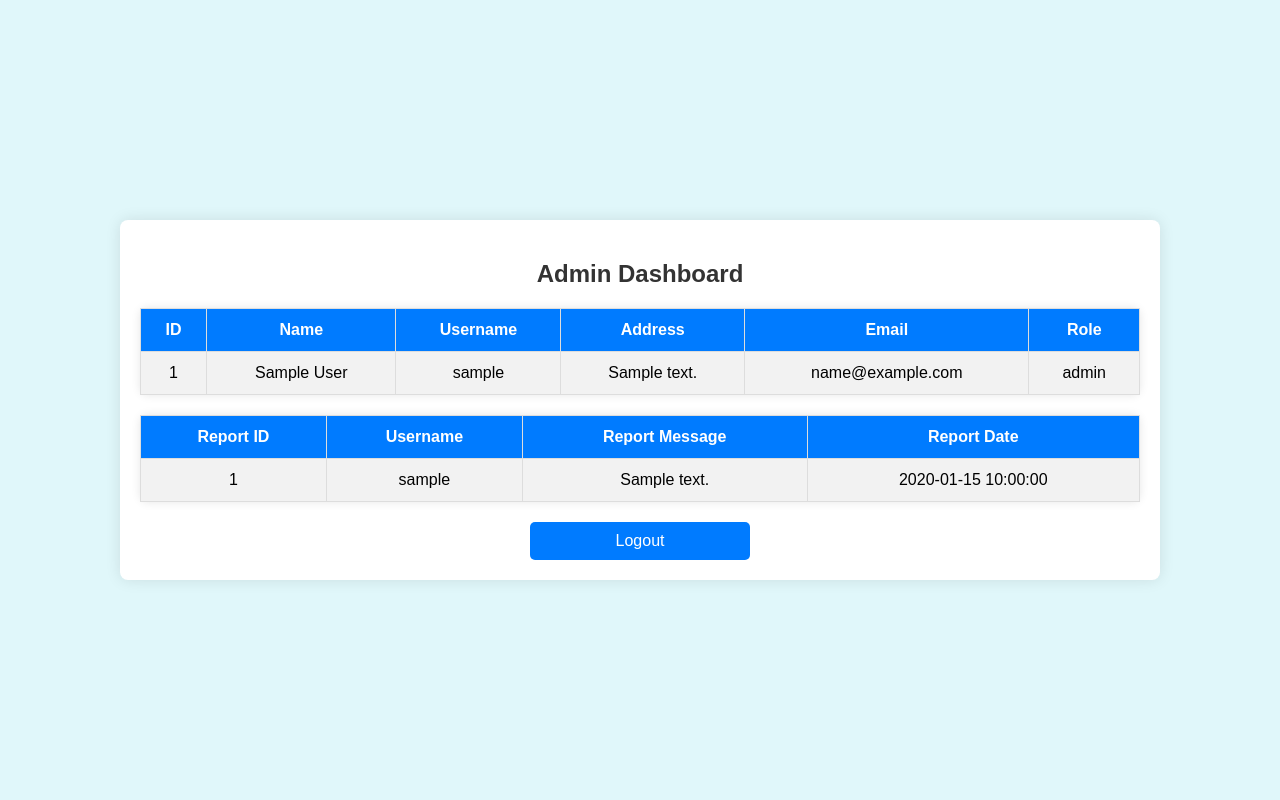
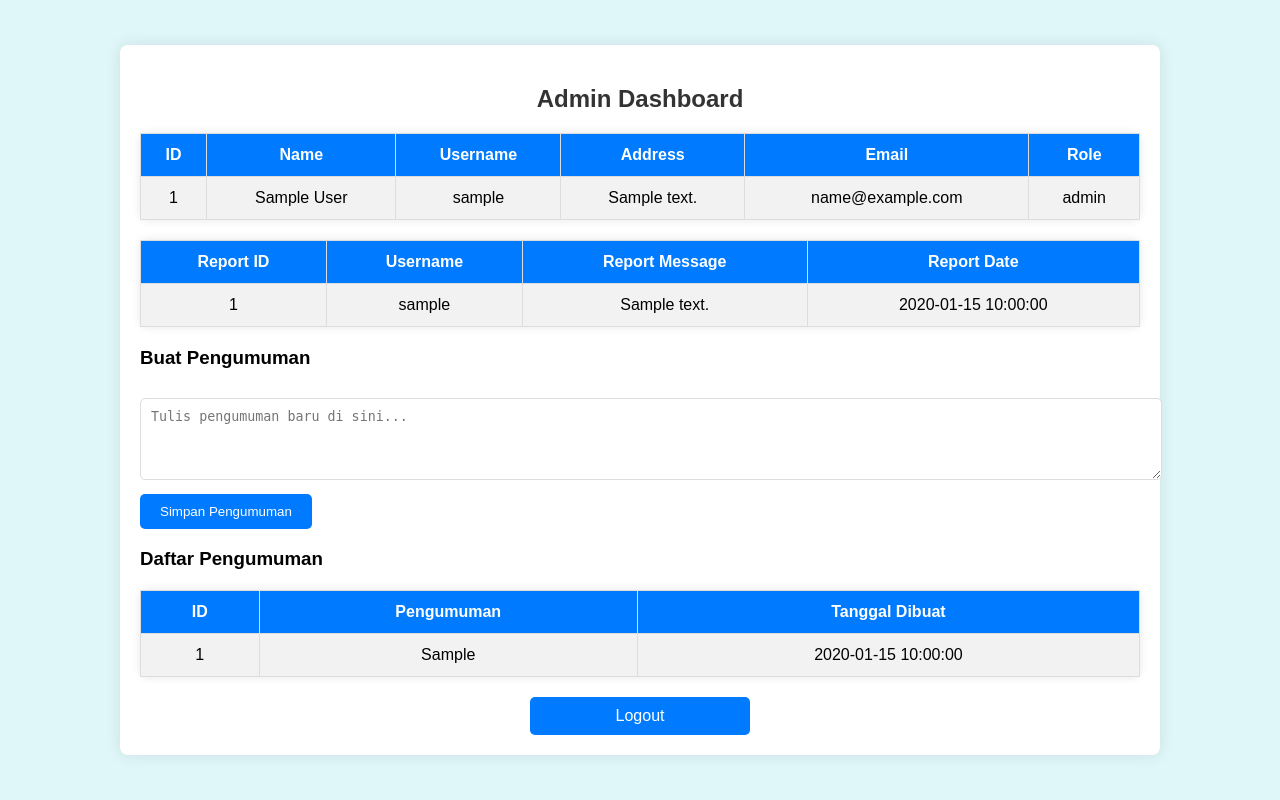
Before and after one commit to linggapras/data, a PHP site: page /admin_dashboard.php in a window 1280 px wide. Run offline with PHP 8.4, Linux system fonts and the light colour scheme; the visitor is signed in with stand-in values (Sample User, id 1); tables that the repository leaves empty or names only in its code hold one stand-in row (values such as "Sample post").

Commit message:
Update admin_dashboard.php

```diff
--- a/admin_dashboard.php
+++ b/admin_dashboard.php
@@ -14,6 +14,10 @@ $result = $conn->query($sql);
 // Query untuk mendapatkan laporan dari pengguna
 $sql_reports = "SELECT * FROM reports";
 $reports_result = $conn->query($sql_reports);
+
+// Query untuk mendapatkan daftar pengumuman
+$sql_announcements = "SELECT * FROM announcements ORDER BY created_at DESC";
+$announcements_result = $conn->query($sql_announcements);
 ?>
 
 <!DOCTYPE html>
@@ -55,7 +59,6 @@ $reports_result = $conn->query($sql_reports);
             border-radius: 8px;
         }
 
-        /* Tabel Daftar Pengguna dengan warna biru langit */
         table th, table td {
             padding: 12px;
             text-align: center;
@@ -63,7 +66,7 @@ $reports_result = $conn->query($sql_reports);
         }
 
         table th {
-            background-color: #007BFF; /* Biru langit */
+            background-color: #007BFF;
             color: white;
         }
 
@@ -75,14 +78,25 @@ $reports_result = $conn->query($sql_reports);
             background-color: #f9f9f9;
         }
 
-        /* Tabel laporan pengguna dengan warna yang konsisten dengan tema */
-        .reports-table th {
-            background-color: #007BFF; /* Biru langit */
-            color: white;
+        form textarea {
+            width: 100%;
+            padding: 10px;
+            margin: 10px 0;
+            border: 1px solid #ddd;
+            border-radius: 5px;
         }
 
-        .reports-table tr:nth-child(even) {
-            background-color: #f2f2f2;
+        form button {
+            padding: 10px 20px;
+            background-color: #007BFF;
+            color: white;
+            border: none;
+            border-radius: 5px;
+            cursor: pointer;
+        }
+
+        form button:hover {
+            background-color: #0056b3;
         }
 
         a {
@@ -147,6 +161,30 @@ $reports_result = $conn->query($sql_reports);
             <?php endwhile; ?>
         </table>
 
+        <!-- Form untuk Membuat Pengumuman -->
+        <h3>Buat Pengumuman</h3>
+        <form action="create_announcement.php" method="post">
+            <textarea name="announcement" rows="4" placeholder="Tulis pengumuman baru di sini..."></textarea>
+            <button type="submit">Simpan Pengumuman</button>
+        </form>
+
+        <!-- Tabel Daftar Pengumuman -->
+        <h3>Daftar Pengumuman</h3>
+        <table>
+            <tr>
+                <th>ID</th>
+                <th>Pengumuman</th>
+                <th>Tanggal Dibuat</th>
+            </tr>
+            <?php while ($announcement = $announcements_result->fetch_assoc()): ?>
+                <tr>
+                    <td><?= $announcement['id'] ?></td>
+                    <td><?= htmlspecialchars($announcement['announcement']) ?></td>
+                    <td><?= $announcement['created_at'] ?></td>
+                </tr>
+            <?php endwhile; ?>
+        </table>
+
         <a href="logout.php">Logout</a>
     </div>
 </body>
```
